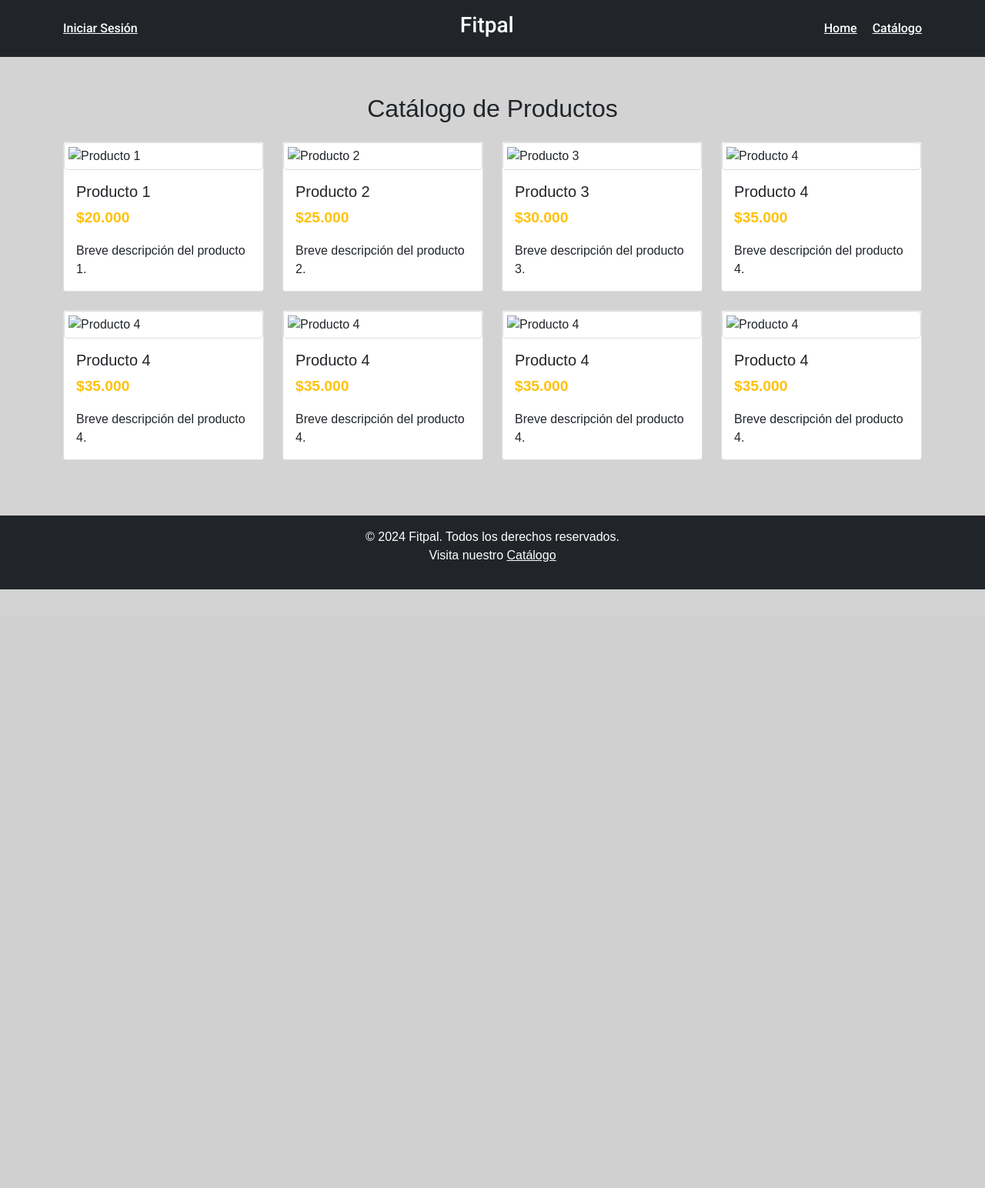
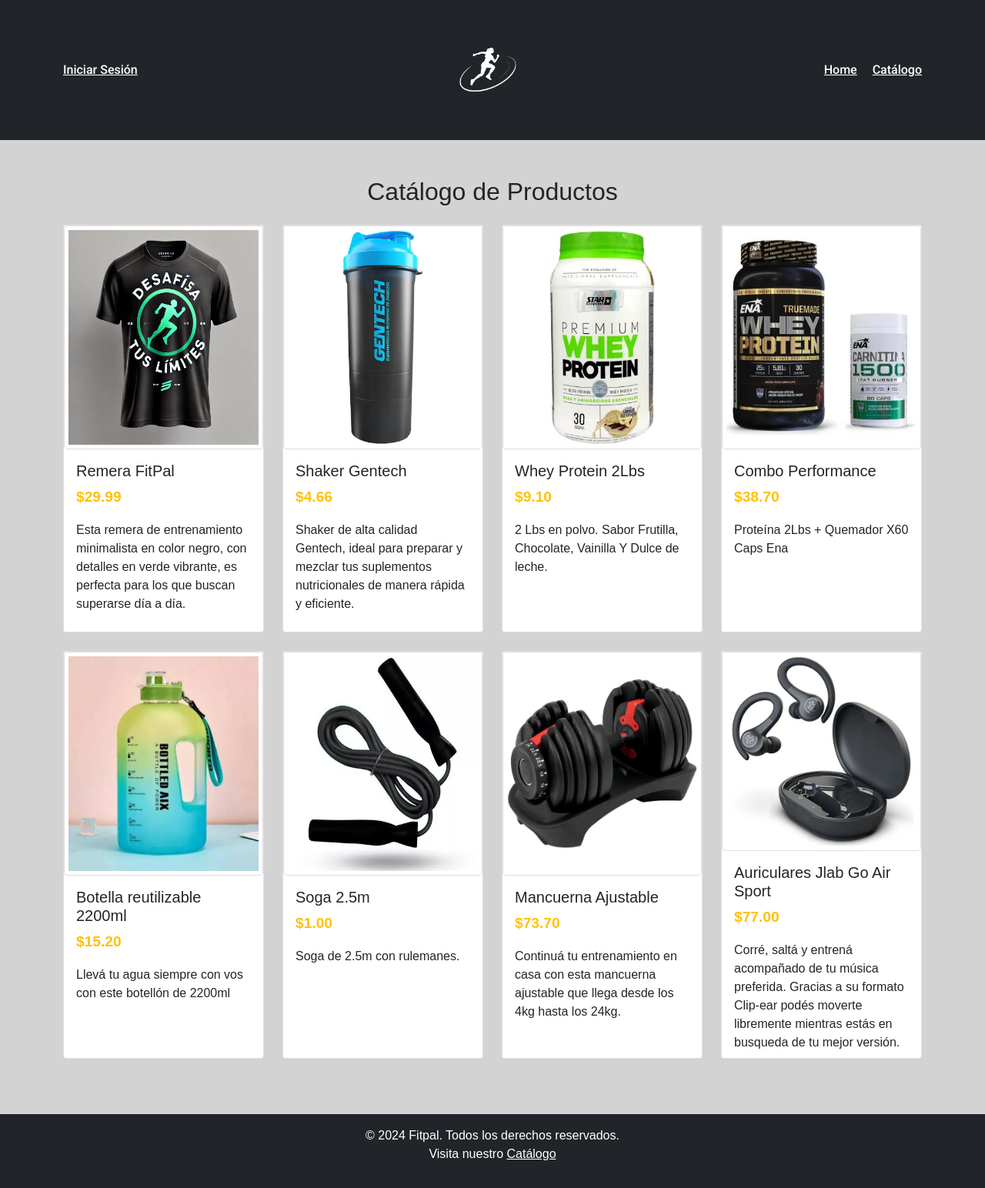
Before and after one commit to AgusAmor/FitPal, a Flask app: page /catalogo in a window 1280 px wide. Shown: the whole page at 77% size. Before the commit the page ends 766 px from the top, so only its background shows below. Run offline with Flask 3, Linux system fonts and the light colour scheme; some libraries are stand-ins or nearby versions.

Commit message:
imagenes, descripcion y precio de productos. logo

```diff
--- a/static/css/style.css
+++ b/static/css/style.css
@@ -69,3 +69,15 @@
   font-family: "Roboto", sans-serif;
   font-weight: 500;
 }
+
+.card {
+  height: 530px;
+}
+
+.card-img-top {
+  height: 55%;
+}
+
+.logo {
+  height: 150px;
+}
--- a/templates/catalogo.html
+++ b/templates/catalogo.html
@@ -28,7 +28,11 @@
         <a href="{{ url_for('index') }}" class="text-white me-3"
           >Iniciar Sesión</a
         >
-        <h1 class="h3">Fitpal</h1>
+        <img
+          src="{{ url_for('static', filename='img/logo.png') }}"
+          class="logo"
+          alt="Logo"
+        />
         <nav>
           <a href="{{ url_for('home') }}" class="text-white me-3">Home</a>
           <a href="{{ url_for('catalogo') }}" class="text-white">Catálogo</a>
@@ -44,14 +48,18 @@
         <div class="col-md-3 mb-4">
           <div class="card">
             <img
-              src="https://via.placeholder.com/150"
+              src="{{ url_for('static', filename='img/catalogo/remeraFitPal.png') }}"
               class="card-img-top product-img"
-              alt="Producto 1"
+              alt="remeraFitPal"
             />
             <div class="card-body">
-              <h5 class="card-title">Producto 1</h5>
-              <p class="price text-warning">$20.000</p>
-              <p class="card-text">Breve descripción del producto 1.</p>
+              <h5 class="card-title">Remera FitPal</h5>
+              <p class="price text-warning">$29.99</p>
+              <p class="card-text">
+                Esta remera de entrenamiento minimalista en color negro, con
+                detalles en verde vibrante, es perfecta para los que buscan
+                superarse día a día.
+              </p>
             </div>
           </div>
         </div>
@@ -59,14 +67,17 @@
         <div class="col-md-3 mb-4">
           <div class="card">
             <img
-              src="https://via.placeholder.com/150"
+              src="{{ url_for('static', filename='img/catalogo/shaker.png') }}"
               class="card-img-top product-img"
-              alt="Producto 2"
+              alt="shaker"
             />
             <div class="card-body">
-              <h5 class="card-title">Producto 2</h5>
-              <p class="price text-warning">$25.000</p>
-              <p class="card-text">Breve descripción del producto 2.</p>
+              <h5 class="card-title">Shaker Gentech</h5>
+              <p class="price text-warning">$4.66</p>
+              <p class="card-text">
+                Shaker de alta calidad Gentech, ideal para preparar y mezclar
+                tus suplementos nutricionales de manera rápida y eficiente.
+              </p>
             </div>
           </div>
         </div>
@@ -74,14 +85,17 @@
         <div class="col-md-3 mb-4">
           <div class="card">
             <img
-              src="https://via.placeholder.com/150"
+              src="{{ url_for('static', filename='img/catalogo/whey2lbs.png') }}"
               class="card-img-top product-img"
-              alt="Producto 3"
+              alt="whey2lbs"
             />
             <div class="card-body">
-              <h5 class="card-title">Producto 3</h5>
-              <p class="price text-warning">$30.000</p>
-              <p class="card-text">Breve descripción del producto 3.</p>
+              <h5 class="card-title">Whey Protein 2Lbs</h5>
+              <p class="price text-warning">$9.10</p>
+              <p class="card-text">
+                2 Lbs en polvo. Sabor Frutilla, Chocolate, Vainilla Y Dulce de
+                leche.
+              </p>
             </div>
           </div>
         </div>
@@ -89,14 +103,14 @@
         <div class="col-md-3 mb-4">
           <div class="card">
             <img
-              src="https://via.placeholder.com/150"
+              src="{{ url_for('static', filename='img/catalogo/prote_quema.png') }}"
               class="card-img-top product-img"
-              alt="Producto 4"
+              alt="prote_quema"
             />
             <div class="card-body">
-              <h5 class="card-title">Producto 4</h5>
-              <p class="price text-warning">$35.000</p>
-              <p class="card-text">Breve descripción del producto 4.</p>
+              <h5 class="card-title">Combo Performance</h5>
+              <p class="price text-warning">$38.70</p>
+              <p class="card-text">Proteína 2Lbs + Quemador X60 Caps Ena</p>
             </div>
           </div>
         </div>
@@ -104,14 +118,16 @@
         <div class="col-md-3 mb-4">
           <div class="card">
             <img
-              src="https://via.placeholder.com/150"
+              src="{{ url_for('static', filename='img/catalogo/botella.png') }}"
               class="card-img-top product-img"
-              alt="Producto 4"
+              alt="botella"
             />
             <div class="card-body">
-              <h5 class="card-title">Producto 4</h5>
-              <p class="price text-warning">$35.000</p>
-              <p class="card-text">Breve descripción del producto 4.</p>
+              <h5 class="card-title">Botella reutilizable 2200ml</h5>
+              <p class="price text-warning">$15.20</p>
+              <p class="card-text">
+                Llevá tu agua siempre con vos con este botellón de 2200ml
+              </p>
             </div>
           </div>
         </div>
@@ -119,14 +135,14 @@
         <div class="col-md-3 mb-4">
           <div class="card">
             <img
-              src="https://via.placeholder.com/150"
+              src="{{ url_for('static', filename='img/catalogo/soga.png') }}"
               class="card-img-top product-img"
-              alt="Producto 4"
+              alt="soga"
             />
             <div class="card-body">
-              <h5 class="card-title">Producto 4</h5>
-              <p class="price text-warning">$35.000</p>
-              <p class="card-text">Breve descripción del producto 4.</p>
+              <h5 class="card-title">Soga 2.5m</h5>
+              <p class="price text-warning">$1.00</p>
+              <p class="card-text">Soga de 2.5m con rulemanes.</p>
             </div>
           </div>
         </div>
@@ -134,14 +150,17 @@
         <div class="col-md-3 mb-4">
           <div class="card">
             <img
-              src="https://via.placeholder.com/150"
+              src="{{ url_for('static', filename='img/catalogo/mancuerna.png') }}"
               class="card-img-top product-img"
-              alt="Producto 4"
+              alt="mancuerna"
             />
             <div class="card-body">
-              <h5 class="card-title">Producto 4</h5>
-              <p class="price text-warning">$35.000</p>
-              <p class="card-text">Breve descripción del producto 4.</p>
+              <h5 class="card-title">Mancuerna Ajustable</h5>
+              <p class="price text-warning">$73.70</p>
+              <p class="card-text">
+                Continuá tu entrenamiento en casa con esta mancuerna ajustable
+                que llega desde los 4kg hasta los 24kg.
+              </p>
             </div>
           </div>
         </div>
@@ -149,14 +168,18 @@
         <div class="col-md-3 mb-4">
           <div class="card">
             <img
-              src="https://via.placeholder.com/150"
+              src="{{ url_for('static', filename='img/catalogo/auriculares.png') }}"
               class="card-img-top product-img"
-              alt="Producto 4"
+              alt="auriculares"
             />
             <div class="card-body">
-              <h5 class="card-title">Producto 4</h5>
-              <p class="price text-warning">$35.000</p>
-              <p class="card-text">Breve descripción del producto 4.</p>
+              <h5 class="card-title">Auriculares Jlab Go Air Sport</h5>
+              <p class="price text-warning">$77.00</p>
+              <p class="card-text">
+                Corré, saltá y entrená acompañado de tu música preferida.
+                Gracias a su formato Clip-ear podés moverte libremente mientras
+                estás en busqueda de tu mejor versión.
+              </p>
             </div>
           </div>
         </div>
```
Also changed, not shown: templates/home.html (+8 -4 lines), static/img/catalogo/auriculares.png (added), static/img/catalogo/botella.png (added), static/img/catalogo/mancuerna.png (added), static/img/catalogo/prote_quema.png (added), static/img/catalogo/remeraFitPal.png (added), static/img/catalogo/shaker.png (added), static/img/catalogo/soga.png (added), static/img/catalogo/whey2lbs.png (added), static/img/logo.png (added), static/img/slider/app.jpg (renamed from static/img/app.jpg), static/img/slider/membresias.jpg (renamed from static/img/membresias.jpg), static/img/slider/natacion.jpg (renamed from static/img/natacion.jpg).
